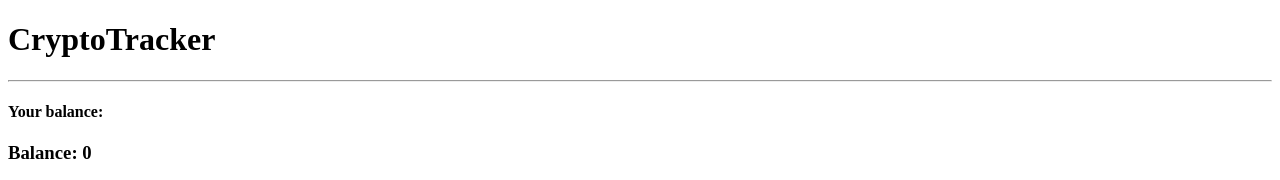
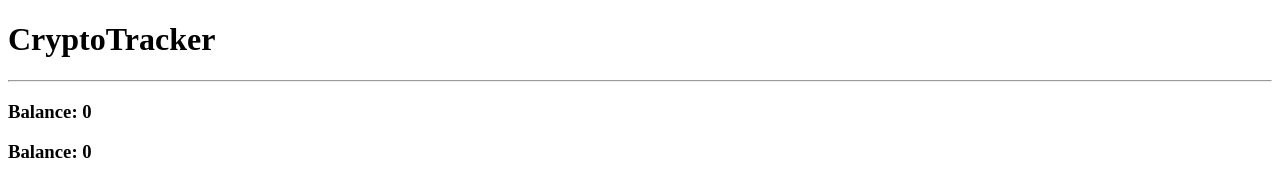
Before and after one commit to DKeen0123/CryptoTracker, a React (Create React App) app: page / in a window 1280 px wide. Shown: the top 180 px of the page. Built offline with nearby package versions, Linux system fonts and the light colour scheme; no server answers; what sfcookies would draw is missing.

Commit message:
feat: Balance renders users current balance

```diff
--- a/src/components/Balance.js
+++ b/src/components/Balance.js
@@ -1,9 +1,9 @@
 import React from 'react';
 
-const Balance = () => {
+const Balance = props => {
   return (
     <div>
-      <h4>Your balance: </h4>
+      <h3>Balance: {props.userBalance}</h3>
     </div>
   );
 };
```
Also changed, not shown: 1 other file (tests, documents, lock files or other folders).
